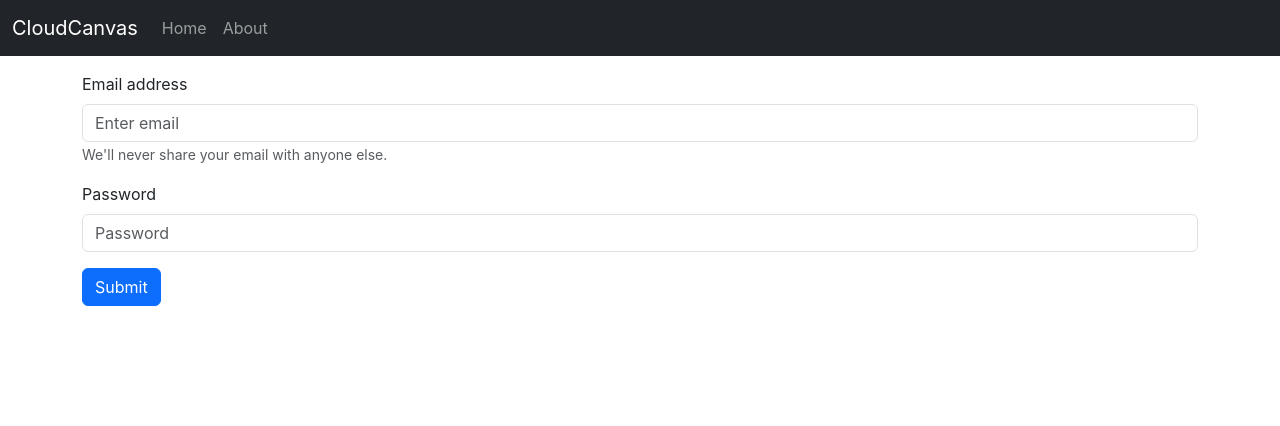
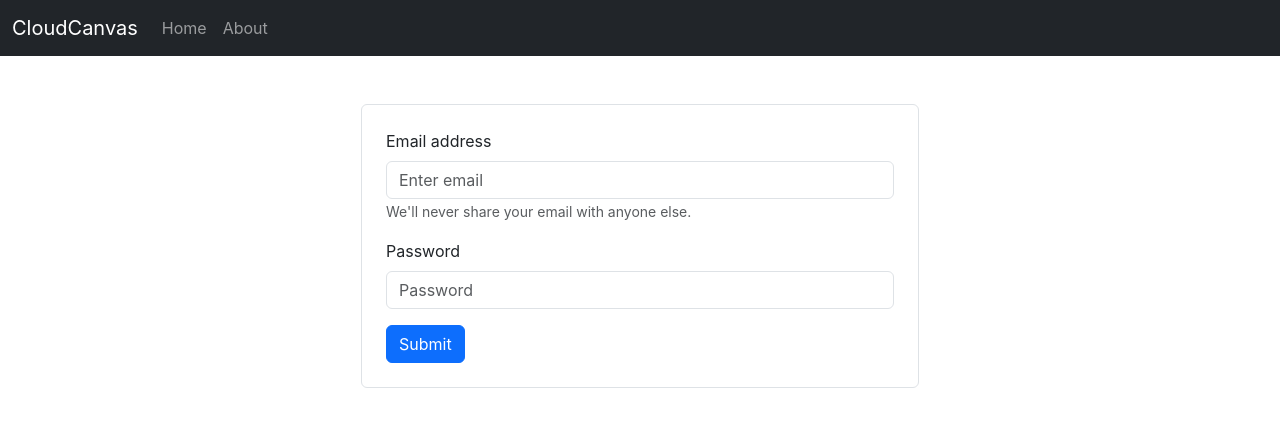
Before and after one commit to Rajshah1302/cloudcanvas-frontend, a React (Create React App) app: page /login in a window 1280 px wide. Shown: the top 426 px of the page. Built offline with nearby package versions, Linux system fonts and the light colour scheme.

Commit message:
minor updates in login.

```diff
--- a/src/components/Login.js
+++ b/src/components/Login.js
@@ -35,7 +35,8 @@ const Login = () => {
   };
 
   return (
-    <Form className="container my-3" onSubmit={handleSubmit}>
+    <div className="container d-flex mt-5 justify-content-center  ">
+      <Form className="p-4 border rounded col-md-6" onSubmit={handleSubmit}>
         <Form.Group className="mb-3" controlId="formBasicEmail">
           <Form.Label>Email address</Form.Label>
           <Form.Control type="email" placeholder="Enter email" ref={emailRef} />
@@ -52,6 +53,7 @@ const Login = () => {
           Submit
         </Button>
       </Form>
+    </div>
   );
 };
 
```
Lines whose indentation alone changed are shown as unchanged.
